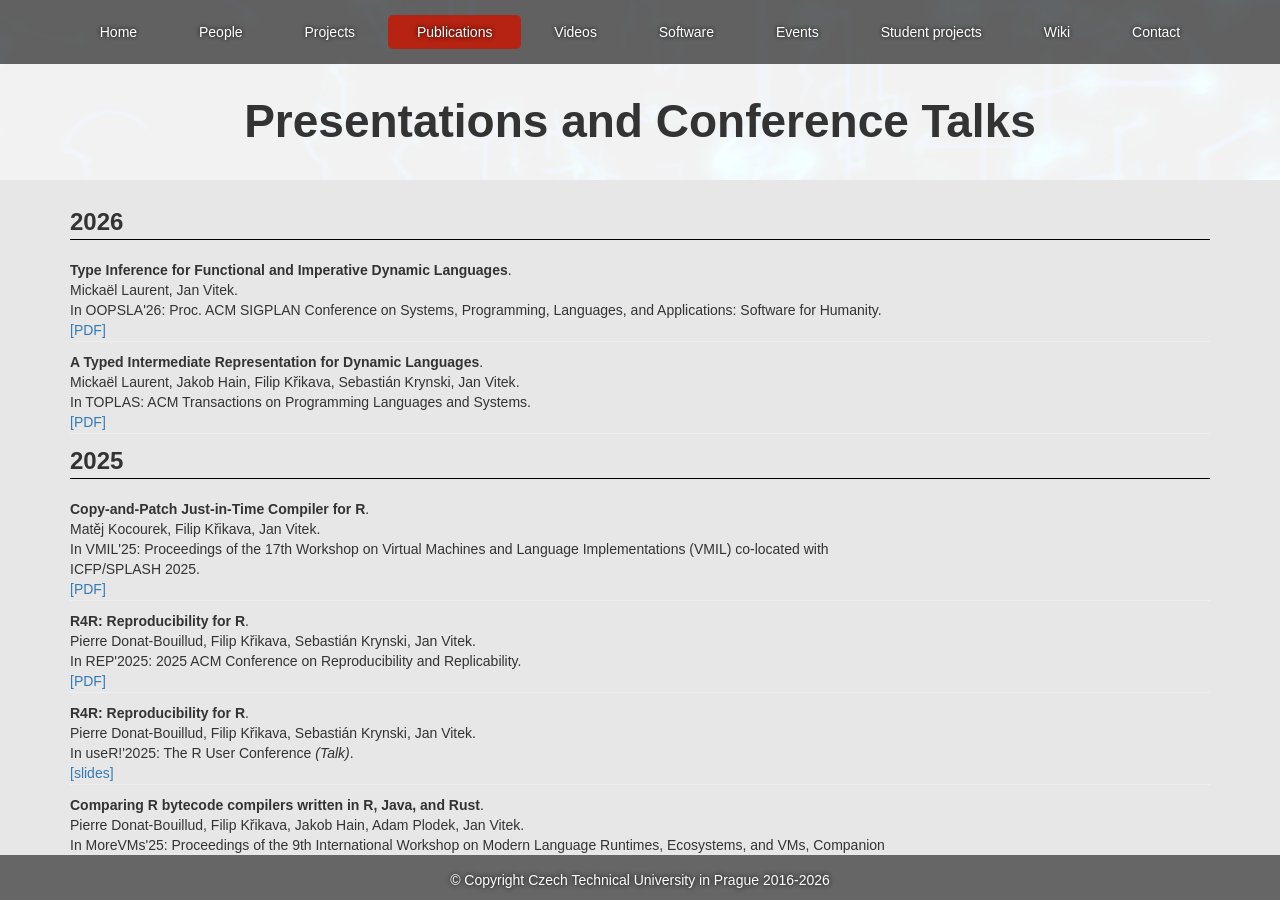
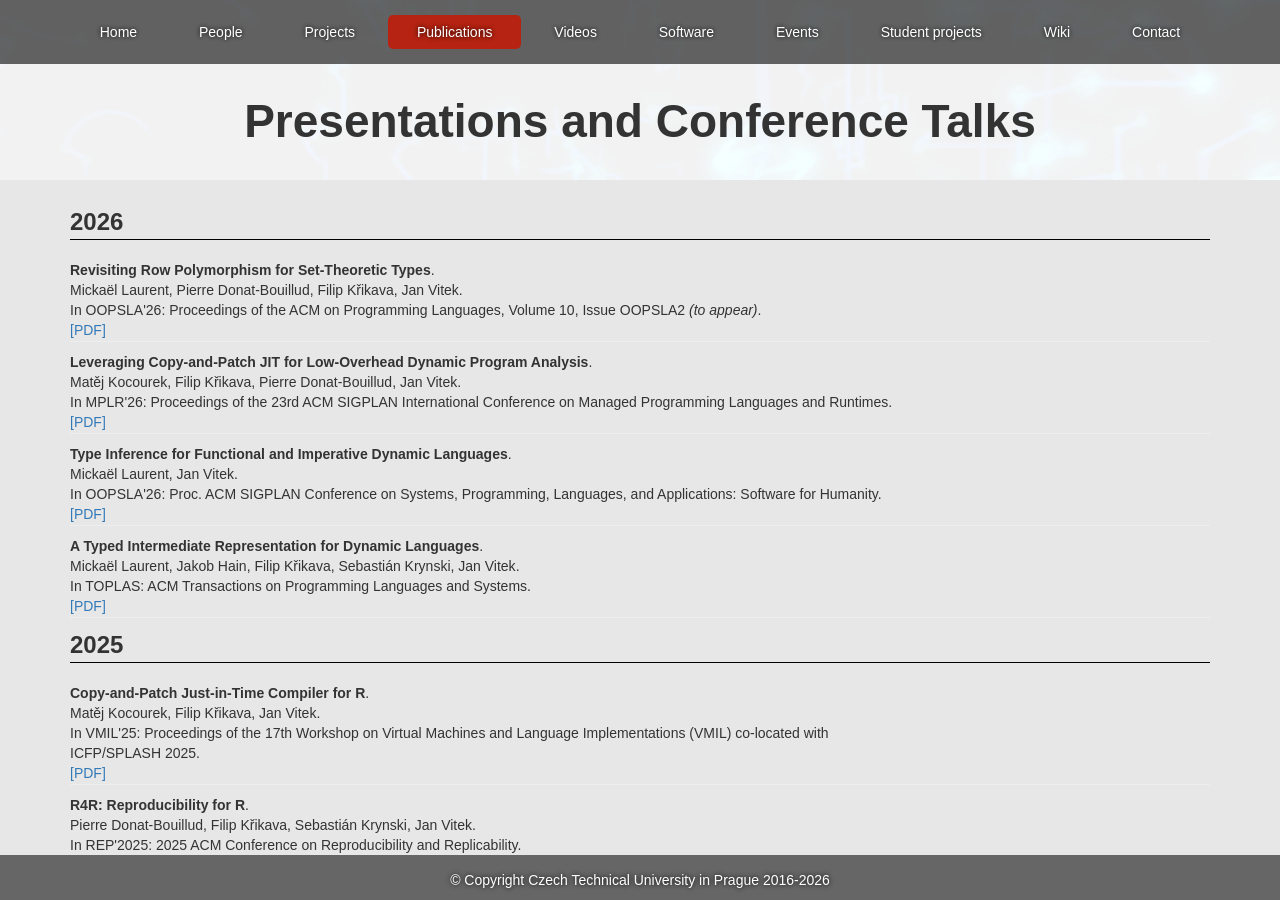
Before and after one commit to PRL-PRG/prl-prg.github.io, a Jekyll site: the page built from publications.md, in a window 1280 px wide and 900 px high. Built offline with Jekyll 4.4.1, drawn with Linux system fonts in a browser that asks for light colours.

Commit message:
Add publications

```diff
--- a/publications.md
+++ b/publications.md
@@ -15,6 +15,29 @@ displayed_years:
 publications:
 
 ##### 2026 #####
+ - year: 2026
+   title: "Revisiting Row Polymorphism for Set-Theoretic Types"
+   authors: "Mickaël Laurent, Pierre Donat-Bouillud, Filip Křikava, Jan Vitek"
+   publication: "Proceedings of the ACM on Programming Languages, Volume 10, Issue OOPSLA2"
+   short_publication: "OOPSLA'26"
+   publication_note: "to appear"
+   links:
+   - text: PDF
+     link: https://www.pdonatbouillud.com/publication/laurent-2026-row-polymorphism/laurent-revisiting-row-poly-oopsla-2026.pdf
+   grants:
+   - EXPRO
+
+ - year: 2026
+   title: "Leveraging Copy-and-Patch JIT for Low-Overhead Dynamic Program Analysis"
+   authors: "Matěj Kocourek, Filip Křikava, Pierre Donat-Bouillud, Jan Vitek"
+   publication: "Proceedings of the 23rd ACM SIGPLAN International Conference on Managed Programming Languages and Runtimes"
+   short_publication: "MPLR'26"
+   links:
+   - text: PDF
+     link: https://www.pdonatbouillud.com/publication/kocourek-2026-copy-and-patch/kocourek-copy-and-patch-mplr-2026.pdf
+   grants:
+   - EXPRO
+
  - year: 2026
    title: "Type Inference for Functional and Imperative Dynamic Languages"
    authors: "Mickaël Laurent, Jan Vitek"
```
